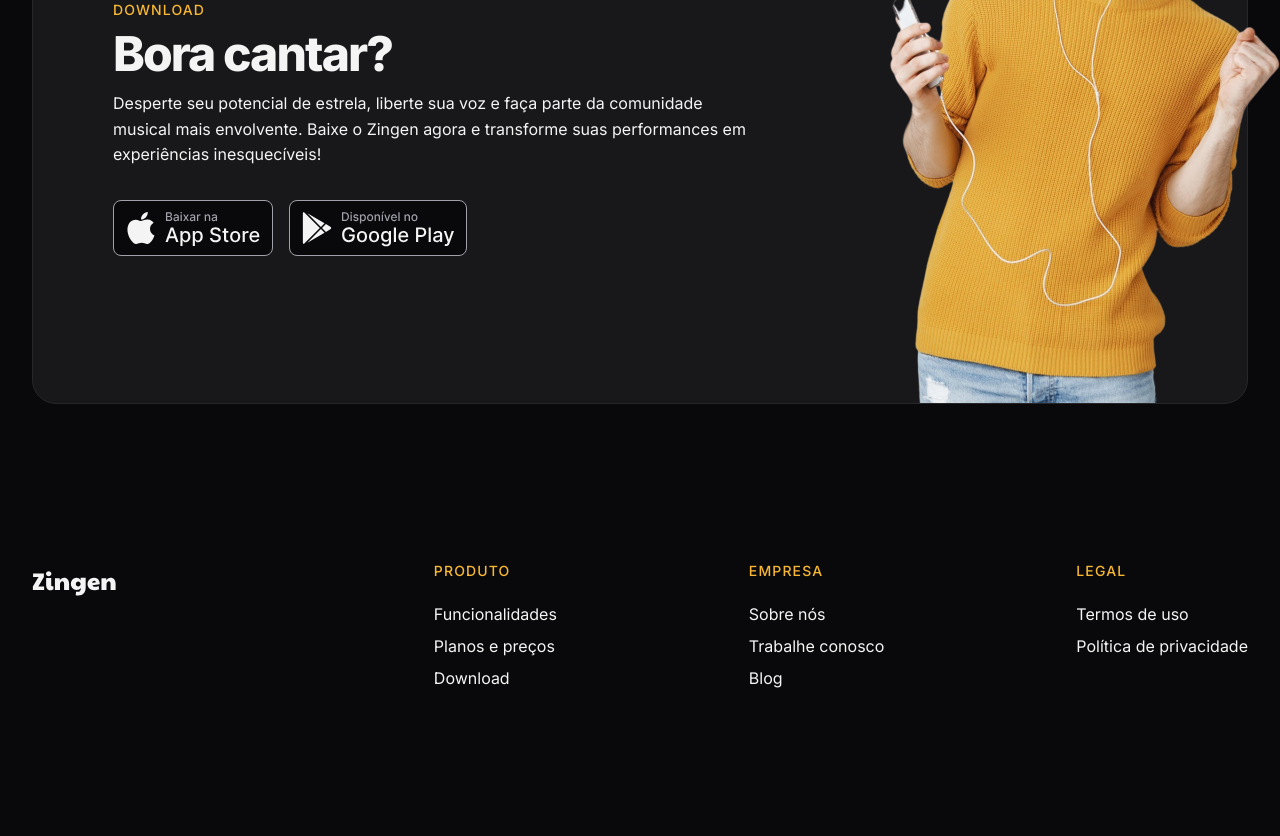
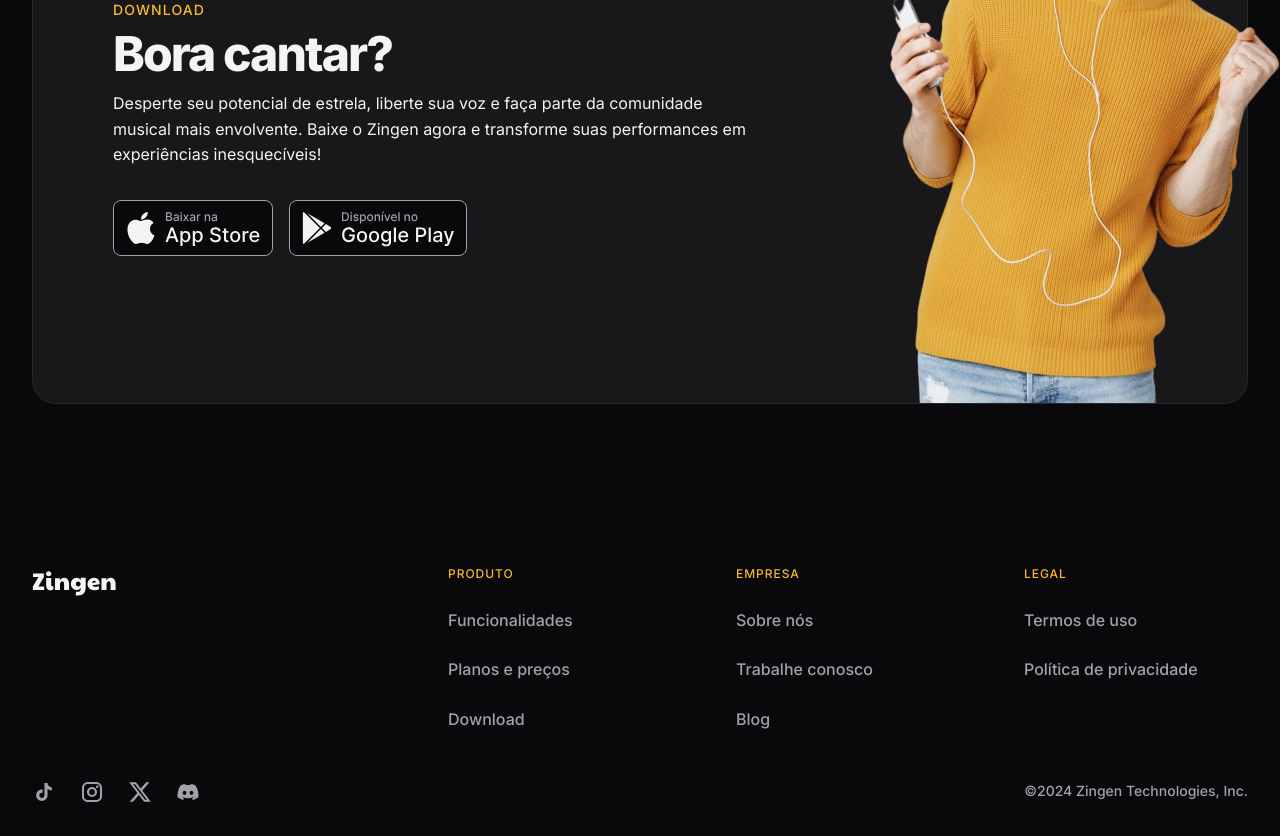
Before and after one commit to modestossm/Projeto_Landing-Page-de-aplicativo, a plain HTML site: page index.html in a window 1280 px wide. Shown: the part 3745-4581 px from the top of the page. Before the commit the page ends 4523 px from the top, so only its background shows below. Drawn offline with Linux system fonts and the light colour scheme.

Commit message:
Add more corrections: footer

```diff
--- a/index.html
+++ b/index.html
@@ -217,37 +217,44 @@
     </div>
    </section>
 
-   <footer class="footer container py-xl">
-        <div>
+   <footer class="">
+    <div class="container py-xl grid">
+        <section class="grid top">
             <img src="./assets/icons/logo.svg" alt="">
-        </div>
 
-        <div class="footer__nav even-columns">
-            <div class="footer__nav--inner">
-                <ul>
-                    <li class="pad"><strong>Produto</strong></li>
-                    <li><a href="#">Funcionalidades</a></li>
-                    <li><a href="">Planos e preços</a></li>
-                    <li><a href="">Download</a></li>
+            <nav class="even-columns">
+                <ul role="list" class="grid gap-1.5">
+                    <li class="title">Produto</li>
+                    <li><a href="#features">Funcionalidades</a></li>
+                    <li><a href="#pricing">Planos e preços</a></li>
+                    <li><a href="#downloads">Download</a></li>
                 </ul>
+                <ul role="list" class="grid gap-1.5">
+                    <li class="title">Empresa</li>
+                    <li><a href="#about">Sobre nós</a></li>
+                    <li><a href="#">Trabalhe conosco</a></li>
+                    <li><a href="#">Blog</a></li>
+                </ul>
+                <ul role="list" class="grid gap-1.5">
+                    <li class="title">Legal</li>
+                    <li><a href="#">Termos de uso</a></li>
+                    <li><a href="#">Política de privacidade</a></li>
+                </ul>
+            </nav>
+        </section>
+
+        <section class="bottom flex gap-1.5">
+            <div class="flex gap-1.5">
+                <a href="#" class="social" aria-label="tiktok"></a>
+                <a href="#" class="social" aria-label="instagram"></a>
+                <a href="#" class="social" aria-label="twitter"></a>
+                <a href="#" class="social" aria-label="discord"></a>
             </div>
-            <br>
-            <div class="footer__nav--inner">
-                <ul>
-                    <li class="pad"><strong>Empresa</strong></li>
-                    <li><a href="#">Sobre nós</a></li>
-                    <li><a href="">Trabalhe conosco</a></li>
-                    <li><a href="">Blog</a></li>
-                </ul>
-            </div>
-            <br>
-            <div class="footer__nav--inner">
-                <ul>
-                    <li class="pad"><strong>Legal</strong></li>
-                    <li><a href="#">Termos de uso</a></li>
-                    <li><a href="">Política de privacidade</a></li>
-                </ul>
-            </div>
-        </div>
+
+            <span class="copy">©2024 Zingen Technologies, Inc.</span>
+        </section>
+    </div>
    </footer>
+
+
 </html>
--- a/styles/footer.css
+++ b/styles/footer.css
@@ -1,30 +1,59 @@
-.footer {
-    display: flex;
-    margin: 0 auto;
-    justify-content: space-between;
+footer {
+    color: var(--text-color-secondary);
+    font-weight: var(--fw-md);
 
-    & strong {
-        display: block;
-        font: var(--fw-md) var(--fs-sm)/100% var(--ff-sans);
+    & .container {
+        padding-inline: 3rem;
+    }
+
+    & .container,
+    & .top {
+        gap: 3rem
+    }
+
+    & nav.even-columns {
+        gap: 4rem;
+    }
+
+    & .title {
+        font-size: .75rem;
         letter-spacing: 0.08em;
         text-transform: uppercase;
-
         color: var(--brand-color-primary);
     }
 
-    & .footer__nav {
-        display: flex;
-        gap: 6rem;
+    & .top ul {
+        align-content: start;
     }
 
-    & .footer__nav--inner ul {
-        list-style-type: none;
-        & li {
-            padding-bottom: .4rem;
+    & .bottom {
+        flex-wrap: wrap;
+
+        & > div {
+            margin-right: auto;
         }
 
-        & .pad {
-            padding-bottom: 1.5rem;
+        & span {
+            font-size: .875rem;
+        }
+    }
+
+    @media (width >= 80em) {
+        .container {
+            padding-inline: 0;
+            padding-bottom: 2rem;
+        }
+
+        & .top {
+            grid-template-columns: auto 1fr;
+
+            & nav {
+                margin-left: auto;
+
+                & ul {
+                    width: 14rem;
+                }
+            }
         }
     }
 }
--- a/styles/global.css
+++ b/styles/global.css
@@ -47,6 +47,8 @@ html {
     color: var(--text-color-primary);
 
     overflow-x: hidden;
+
+    scroll-behavior: smooth;
 }
 
 body {
```
Also changed, not shown: assets/icons/twitter-hover.svg (added).
